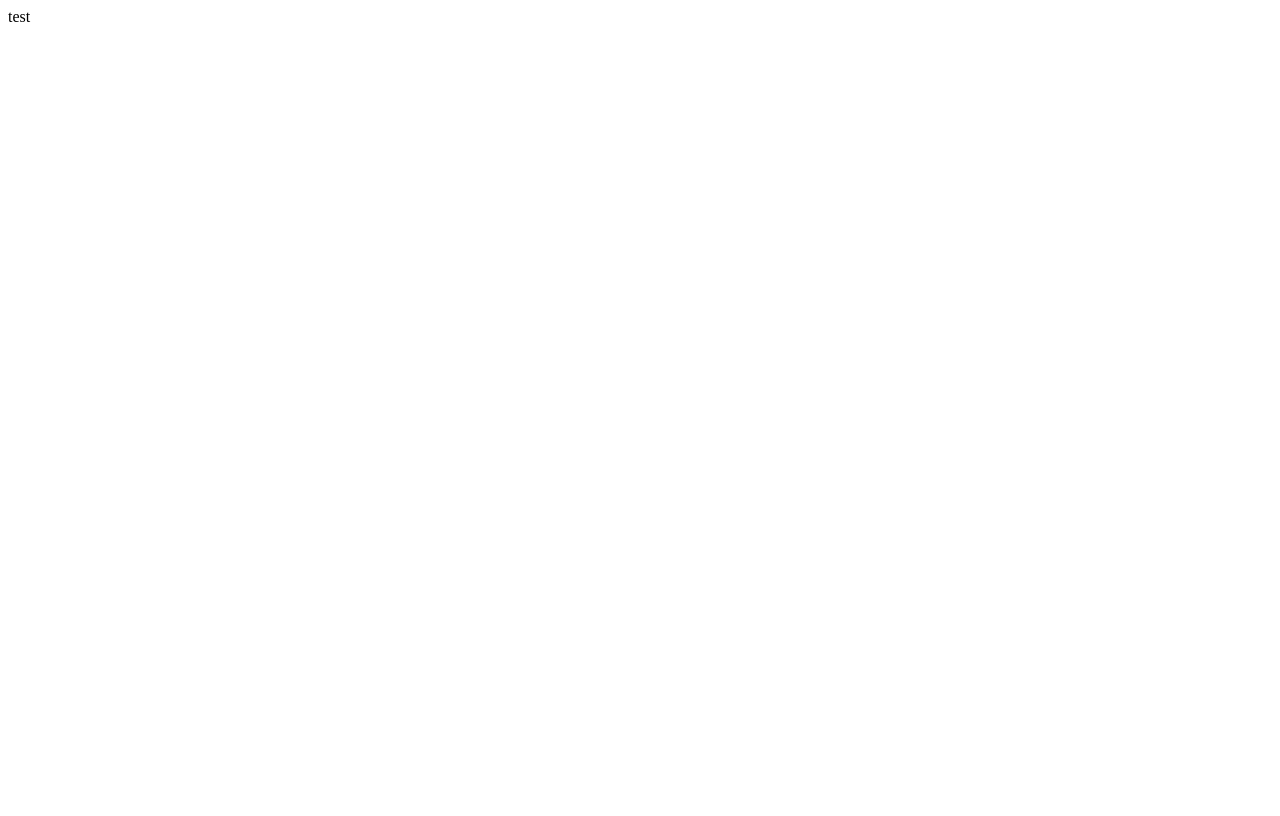
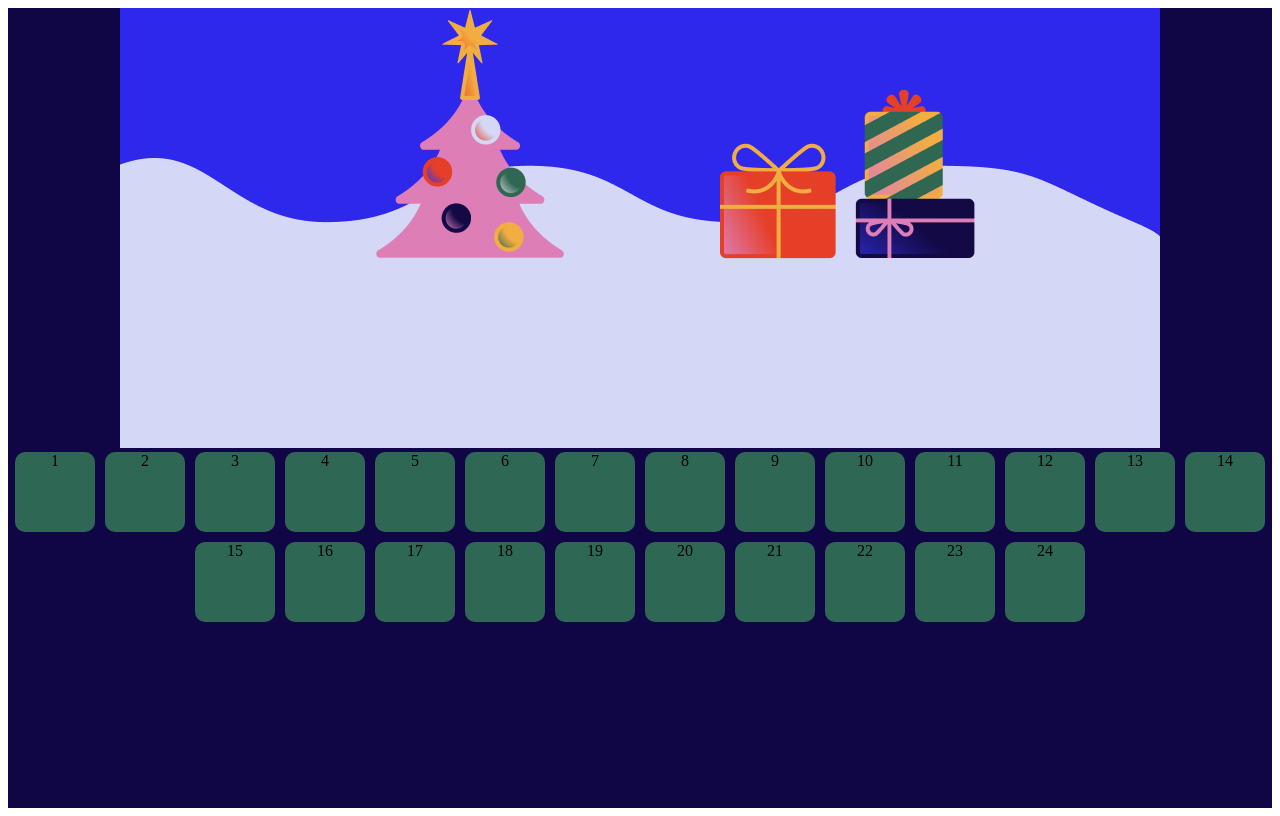
Before and after one commit to jacopolegovini/advent-calendar, a Vue app: page / in a window 1280 px wide. Built offline with nearby package versions, Linux system fonts and the light colour scheme.

Commit message:
header created

```diff
--- a/src/components/AppMain.vue
+++ b/src/components/AppMain.vue
@@ -9,7 +9,34 @@ export default {
 </script>
 
 <template>
-    test
+    <div class="page">
+        <header>
+            <img src="../../images/header-bg.png" alt="header">
+        </header>
+        <main>
+            <div class="icons">
+                <div class="icon" v-for="icon in 24">{{ icon }}</div>
+            </div>
+        </main>
+    </div>
 </template>
 
-<style scoped></style>
+<style scoped>
+header img {
+    background-color: #2D28EB;
+}
+
+.icons {
+    display: flex;
+    justify-content: center;
+    gap: 10px;
+    flex-wrap: wrap;
+}
+
+.icon {
+    background-color: #2E6754;
+    border-radius: 10px;
+    width: 80px;
+    height: 80px;
+}
+</style>
--- a/styles/general.scss
+++ b/styles/general.scss
@@ -0,0 +1,5 @@
+.page {
+    height: 100vh;
+    background-color: #100645;
+    text-align: center;
+}
```
